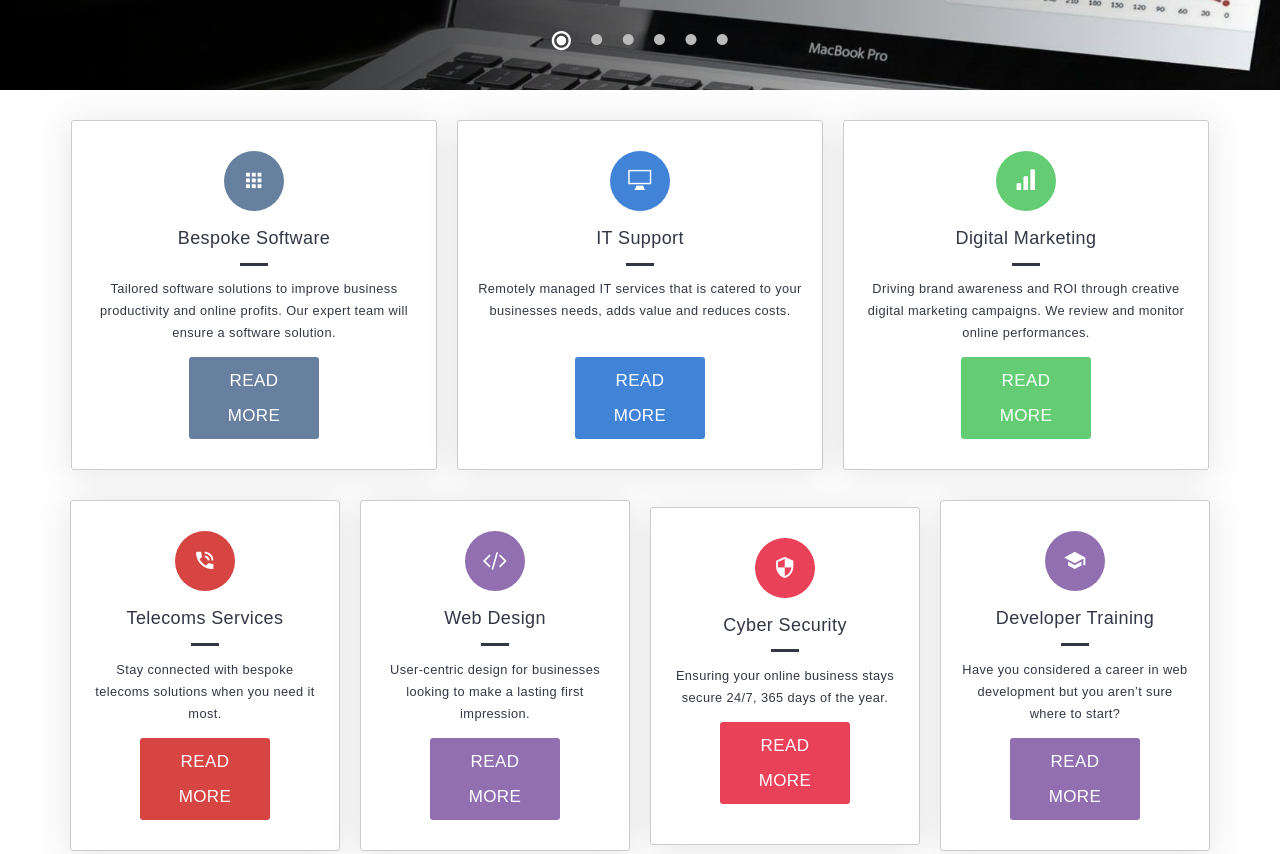
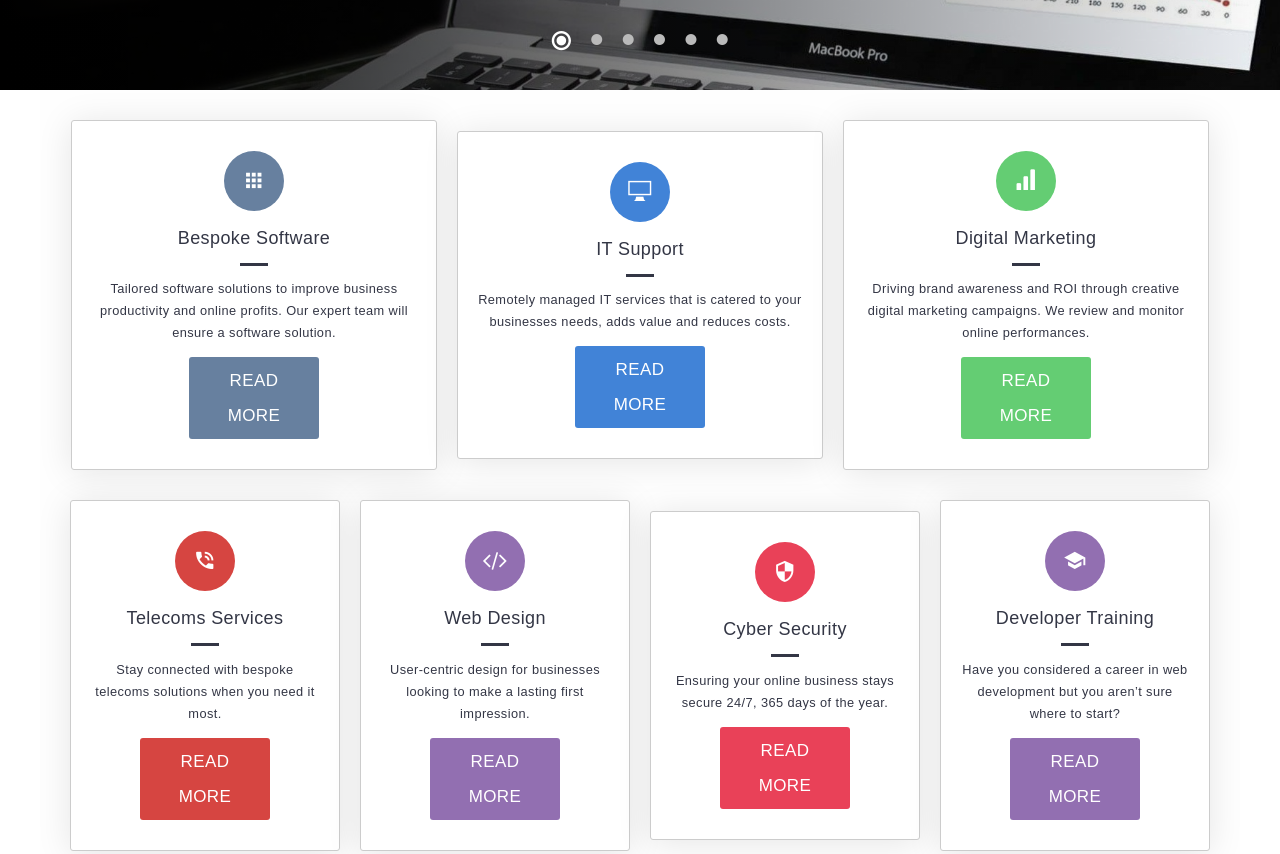
Before and after one commit to geeps1290/SCS_HTML---CSS-reflection, a plain HTML site: page index.html in a window 1280 px wide. Shown: the part 640-1494 px from the top of the page. Drawn offline with Linux system fonts and the light colour scheme; files whose address does not match are found by name; a web font is replaced by a local one.

Commit message:
updates to services card section

```diff
--- a/index.html
+++ b/index.html
@@ -135,7 +135,7 @@
         <a href="#" class="card it-card first-row">
             <span class="icon icon-it"><span class="icon-display"></span></span>
             <h2>IT Support</h2>
-            <p>Remotely managed IT services that is catered to your businesses needs, adds value and reduces costs. <br class="break">&nbsp</p>
+            <p>Remotely managed IT services that is catered to your businesses needs, adds value and reduces costs. <br class="break"><span class="gap">&nbsp</span></p>
             <div class="btn-container"><span class="btn btn-it">Read More</span></div>
         </a>
         <a href="#" class="card marketing-card first-row">
--- a/scss/partials/_services-styles.scss
+++ b/scss/partials/_services-styles.scss
@@ -31,8 +31,11 @@
     text-align: center;
     width: 90%;
     max-width: 658px;
+}
+
+span.gap {
     @media screen and (min-width: 1260px) {
-        min-height: 338px;
+        display: none;
     }
 }
 
```
Also changed, not shown: css/styles.css, 2 other files.
